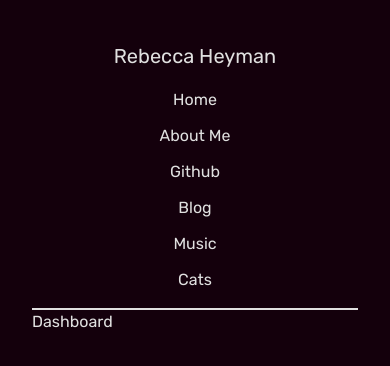
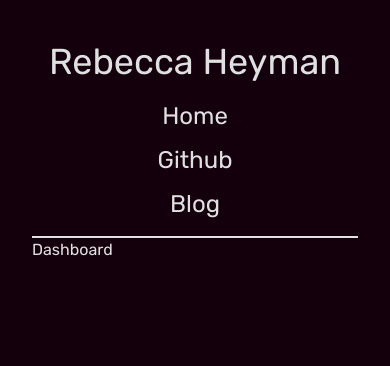
Before and after one commit to kawaiimusician/personal_portfolio, a Next.js app in the folder personal_portfolio_website/: page / in a window 390 px wide. Shown: the top 366 px of the page. Built offline with nearby package versions, Linux system fonts and the light colour scheme.

Commit message:
remove useless pages

```diff
--- a/personal_portfolio_website/app/about/page.jsx
+++ /dev/null
@@ -1,7 +0,0 @@
-export default function About() {
-  return (
-    <main className="">
-      <h2>About Me!</h2>
-    </main>
-  );
-}
--- a/personal_portfolio_website/app/cat_pics/page.jsx
+++ /dev/null
@@ -1,5 +0,0 @@
-export default function Cats() {
-  return (
-    <div>Cats</div>
-  )
-}
--- a/personal_portfolio_website/app/components/Navbar.jsx
+++ b/personal_portfolio_website/app/components/Navbar.jsx
@@ -6,11 +6,8 @@ export default function Navbar() {
       <p>Rebecca Heyman</p>
       <div className="spacer"></div>
       <Link href="/">Home</Link>
-      <Link href="/about">About Me</Link>
       <Link target="_blank" href="https://github.com/kawaiimusician" passHref={true}>Github</Link>
       <Link href="/blog">Blog</Link>
-      <Link href="/music">Music</Link>
-      <Link href="/cat_pics">Cats</Link>
     </nav>
   )
 }
--- a/personal_portfolio_website/app/globals.css
+++ b/personal_portfolio_website/app/globals.css
@@ -8,6 +8,7 @@ body {
     bg-primary
     text-offWhite
     m-8;
+    height: 5000px;
 }
 
 nav {
@@ -43,10 +44,10 @@ nav a:hover {
     flex-20;
 }
 
-@media only screen and (max-width: 900px) {
+@media only screen and (max-width: 650px) {
   nav {
     @apply
-      text-base
+      text-2xl
       flex flex-col
       border-b-2 border-offWhite
       justify-between
@@ -57,7 +58,7 @@ nav a:hover {
     @apply
       mb-3
       flex-auto
-      text-xl
+      text-4xl
       text-center;
   }
 
--- a/personal_portfolio_website/app/music/page.jsx
+++ /dev/null
@@ -1,5 +0,0 @@
-export default function Music() {
-  return (
-    <div>Music</div>
-  )
-}
```
